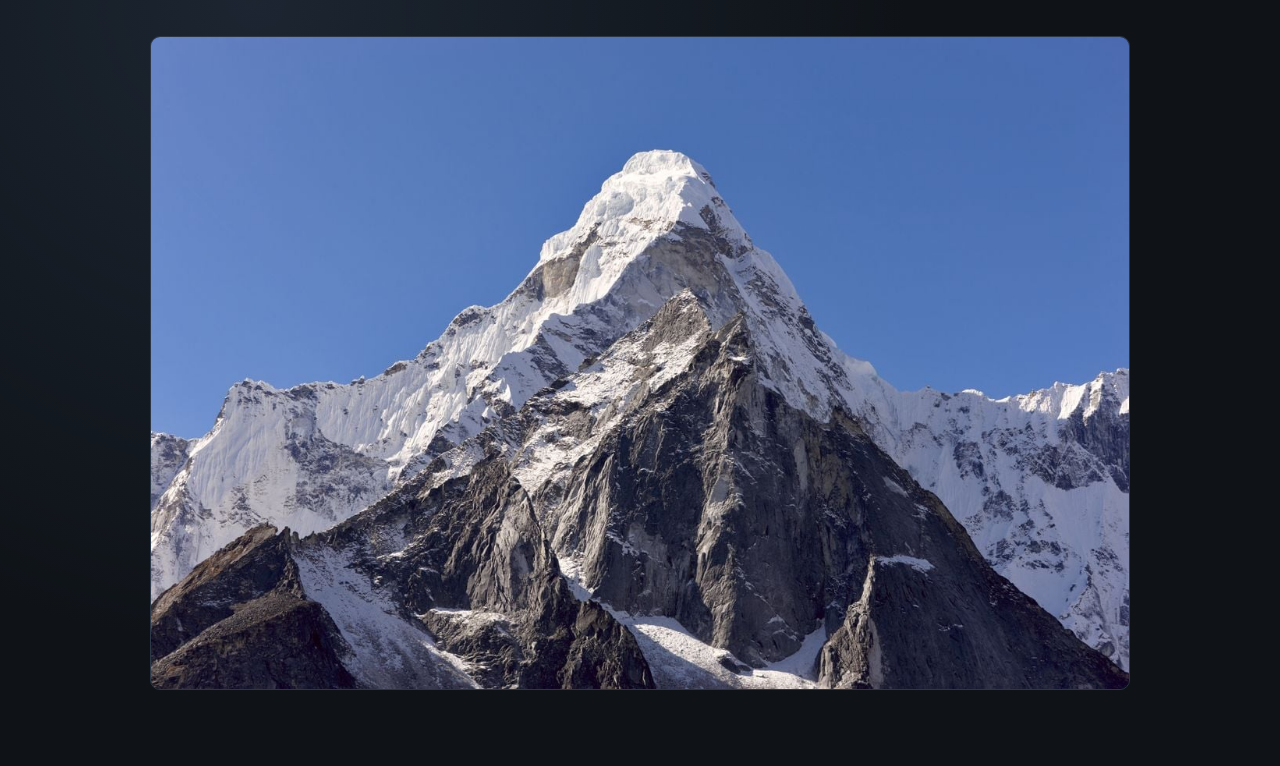
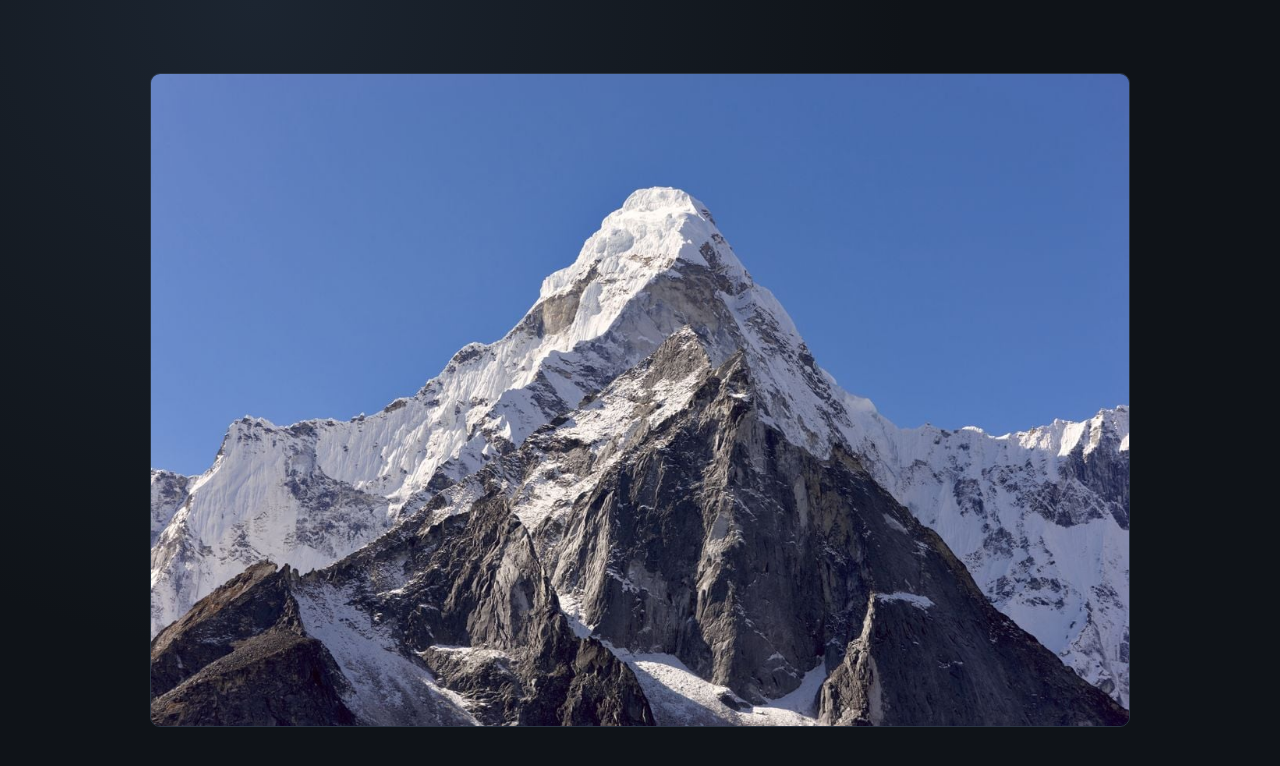
Before and after one commit to raskinbarak/the-vertex-puzzle, a Next.js app: page / in a window 1280 px wide. Shown: the top 766 px of the page. Built offline with nearby package versions, Linux system fonts and the light colour scheme.

Commit message:
fix(layout): 🎯 vertically center mountain photo

```diff
--- a/app/globals.css
+++ b/app/globals.css
@@ -28,7 +28,11 @@ body {
 .puzzle-shell {
   width: min(980px, 92vw);
   margin: 0 auto;
-  padding: 2.25rem 0 3rem;
+  min-height: 100svh;
+  display: flex;
+  align-items: center;
+  justify-content: center;
+  padding: 1.25rem 0;
 }
 
 .photo-stage {
```
